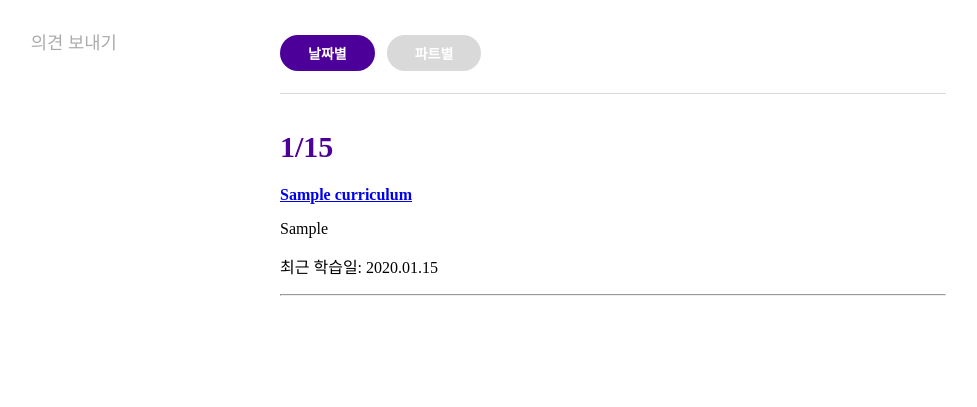
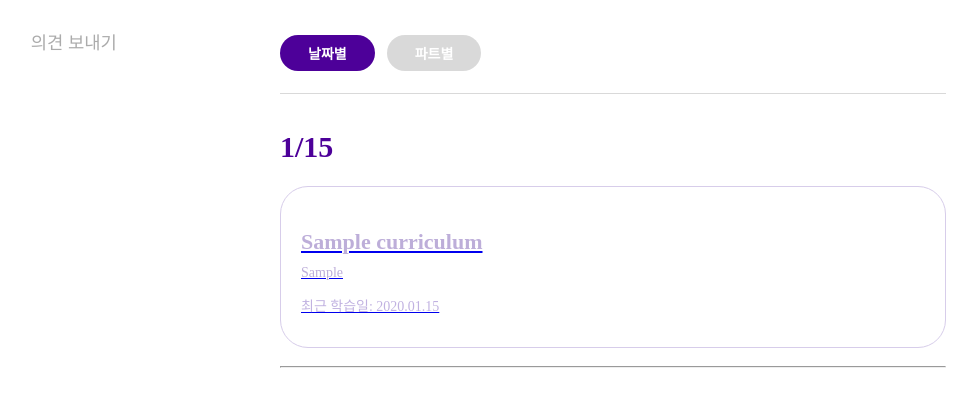
Before and after one commit to 2025-HERETHON/2025-herethon-5, a Django app: page /accounts/learn_record/ in a window 1280 px wide. Shown: the part 231-638 px from the top of the page, without its empty margins (104-1081 px from the left). Run offline with Django 5.2, Linux system fonts and the light colour scheme; a user stored in the database is signed in; tables that the repository leaves empty hold one stand-in row (values such as "Sample post").

Commit message:
LearningRecord 필드, views.py, learning.html 수정

```diff
--- a/herethonProject/accounts/models.py
+++ b/herethonProject/accounts/models.py
@@ -11,14 +11,13 @@ class CustomUser(AbstractUser):
 # 마이페이지 - 나의 학습
 class LearningRecord(models.Model):
     user = models.ForeignKey(settings.AUTH_USER_MODEL, on_delete=models.CASCADE, verbose_name="사용자")
-    # content_title = models.CharField(max_length=128, verbose_name="학습 내용")
-    content_title = models.ForeignKey('learn.Curriculum', on_delete=models.CASCADE, verbose_name="학습 내용", default=1)
+    curriculum = models.ForeignKey('learn.Curriculum', on_delete=models.CASCADE, verbose_name="학습 내용", default=1)
     category = models.ForeignKey('learn.Category', on_delete=models.CASCADE, verbose_name="카테고리")
     updated_at = models.DateTimeField(auto_now=True, verbose_name="마지막 학습일")
 
     class Meta:
-        unique_together = ('user', 'content_title', 'category')
+        unique_together = ('user', 'curriculum', 'category')
         ordering = ['-updated_at']
 
     def __str__(self):
-        return f"{self.user.username} - {self.content_title.title}"
+        return f"{self.user.username} - {self.curriculum.title}"
--- a/herethonProject/accounts/templates/mypage_learning.html
+++ b/herethonProject/accounts/templates/mypage_learning.html
@@ -46,25 +46,21 @@
 
             <hr class="mypage-divider" />
 
-            <div class="study-group-list"><!--이주연_날짜별--><!--날짜별, 파트별 id 다르게-->
+            <div class="study-group"><!--이주연_날짜별--><!--날짜별, 파트별 id 다르게-->
               {% if records_by_date %}
                 {% regroup records_by_date by updated_at.date as date_groups %}
                 {% for date_group in date_groups %}
                   <div class="study-group">
-                    <h2>{{ date_group.grouper|date:"n/j" }}</h2>
+                    <h2>{{ date_group.grouper|date:"n/j" }}</h2> <!--날짜-->
                     {% for record in date_group.list %}
-                      <div class="record-item">
-                        <p>
-                          <strong>
-                            <a href="{% url 'learn:curriculum_detail' record.content_title.id %}">
-                              {{ record.content_title.title }}
-                            </a>
-                          </strong>
-                        </p>
-                        <p>{{ record.content_title.explanation }}</p>
-                        <p>최근 학습일: {{ record.updated_at|date:"Y.m.d" }}</p>
+                    <a href="{% url 'learn:curriculum_detail' record.curriculum.id %}" class="study-card">
+                      <div class="study-info">
+                        <p class="study-title">{{ record.curriculum.title }}</p><!--타이틀-->
+                        <p class="study-desc">{{ record.curriculum.explanation }}</p><!--부제-->
+                        <p class="study-date">최근 학습일: {{ record.updated_at|date:"Y.m.d" }}</p>
                       </div>
-                      <hr>
+                    </a>
+                    <hr>
                     {% endfor %}
                   </div>
                 {% endfor %}
@@ -73,24 +69,20 @@
               {% endif %}
             </div>
 
-            <div class="study-group-list"><!--이주연_파트별--><!--display:none 사용 js로 display:block 전환-->
+            <div class="study-group"><!--이주연_파트별--><!--display:none 사용 js로 display:block 전환-->
               {% if records_by_part %}
                 {% for category, records in records_by_part.items %}
                 <div class="study-group">
-                  <h2>{{ category }}</h2>
+                  <h2>{{ category }}</h2> <!--파트-->
                   {% for record in records %}
-                    <div class="record-item">
-                      <p>
-                        <strong>
-                          <a href="{% url 'learn:curriculum_detail' record.content_title.id %}">
-                            {{ record.content_title.title }}
-                          </a>
-                        </strong>
-                      </p>
-                      <p>{{ record.content_title.explanation }}</p>
-                      <p>최근 학습일: {{ record.updated_at|date:"Y.m.d" }}</p>
+                  <a href="{% url 'learn:curriculum_detail' record.curriculum.id %}" class="study-card">
+                    <div class="study-info">
+                      <p class="study-title">{{ record.curriculum.title }}</p>
+                      <p class="study-desc">{{ record.curriculum.explanation }}</p>
+                      <p class="study-date">최근 학습일: {{ record.updated_at|date:"Y.m.d" }}</p>
                     </div>
-                    <hr>
+                  </a>
+                  <hr>
                   {% endfor %}
                 </div>
                 {% endfor %}
@@ -98,8 +90,6 @@
                 <p>아직 학습 기록이 없습니다.</p>
               {% endif %}
             </div>
-
-
           </section>
         </main>
       </div>
--- a/herethonProject/learn/templates/learn/curriculum.html
+++ b/herethonProject/learn/templates/learn/curriculum.html
@@ -7,7 +7,7 @@
 </head>
 <body>
     <!-- 이전(카테고리) -->
-    <a href="{% url 'learn:category_list' %}">←</a>
+    <a href="{% url 'home' %}">←</a> <!--이주연_url 수정-->
     <br/>
 
     <h2>{{ category.name }}</h2>
--- a/herethonProject/learn/templates/learn/learn_complete.html
+++ b/herethonProject/learn/templates/learn/learn_complete.html
@@ -50,7 +50,7 @@
     <br/>
 
     <!-- 홈으로 돌아가기 & 다음 강좌 바로가기 -->
-    <a href="{% url 'learn:category_list' %}">홈으로 돌아가기</a>
+    <a href="{% url 'home' %}">홈으로 돌아가기</a> <!--이주연_url 수정-->
 
     {% if next_curriculum %}
         <a href="{% url 'learn:curriculum' curriculum.category.slug %}">다음 강 학습하기</a>
--- a/herethonProject/quiz/views.py
+++ b/herethonProject/quiz/views.py
@@ -17,7 +17,7 @@ def quiz_view(request, curriculum_id):
         record, created = LearningRecord.objects.update_or_create(
             user=request.user,
             category=curriculum.category,
-            content_title=curriculum,
+            curriculum=curriculum,
             defaults={}
         )
 
```
Also changed, not shown: herethonProject/learn/views.py (+4 -4 lines), herethonProject/accounts/migrations/0009_rename_content_title_learningrecord_curriculum_and_more.py (added).
